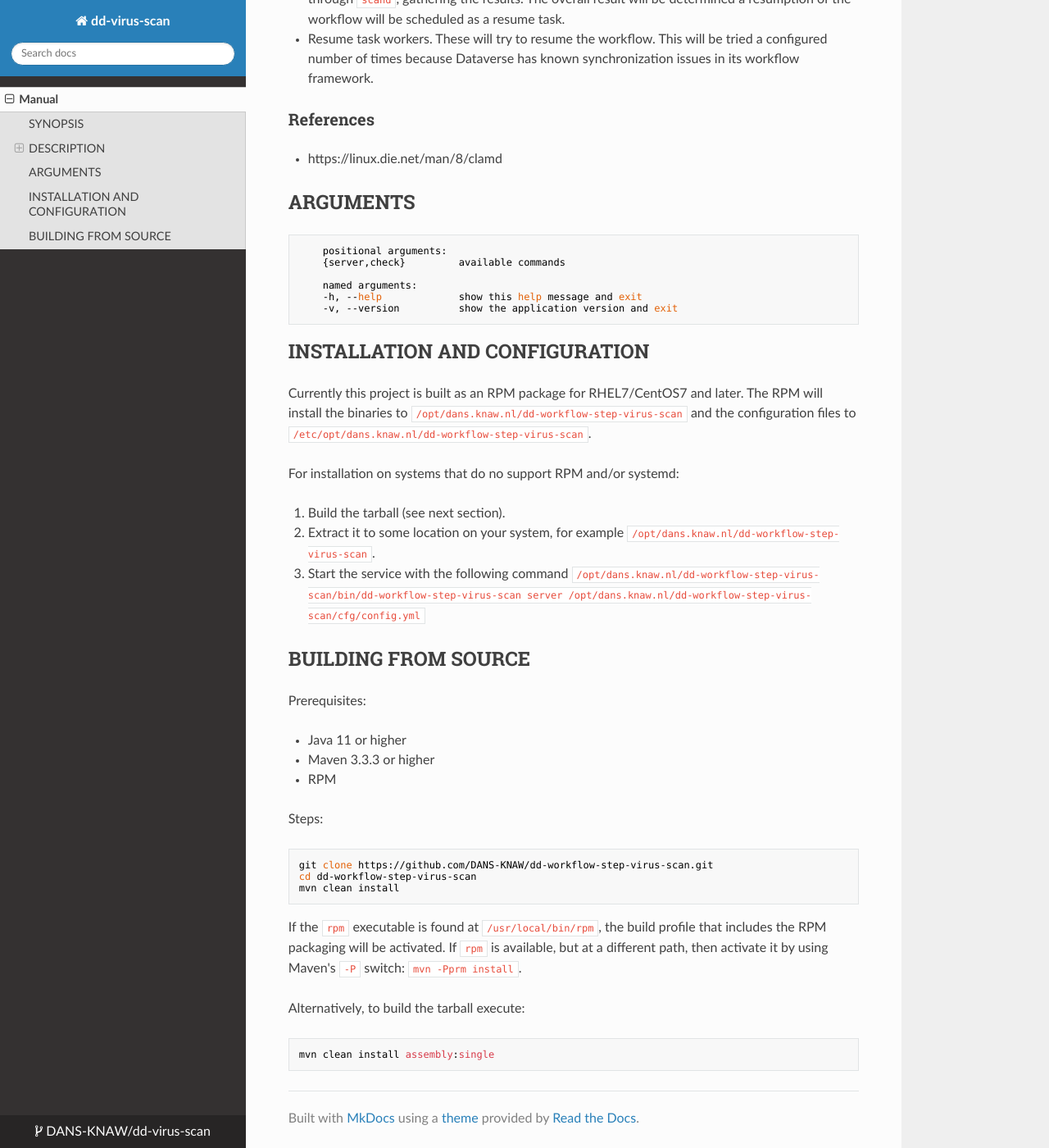
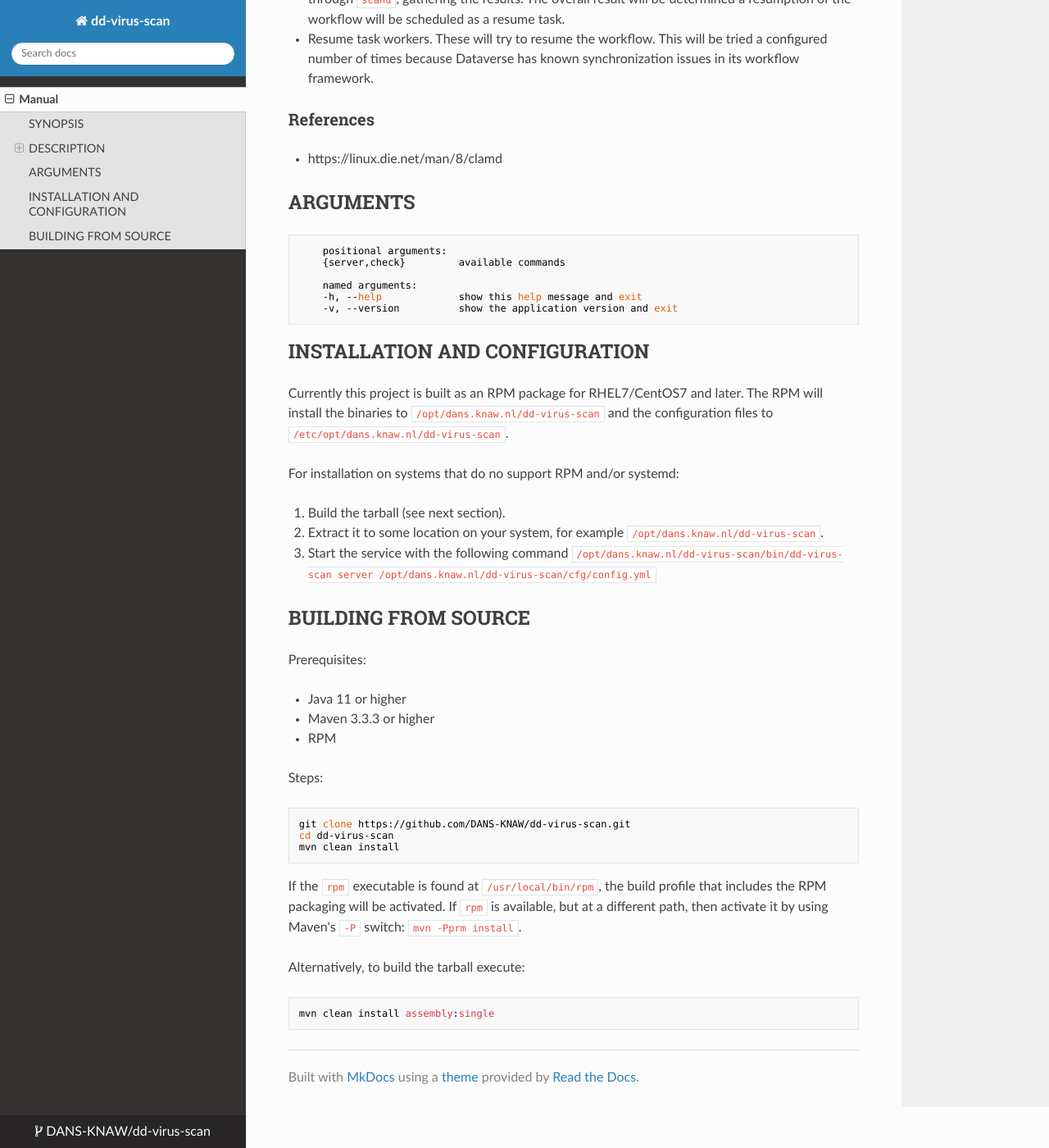
Before and after one commit to jo-pol/dd-virus-scan, an MkDocs documentation site: the page built from docs/index.md, in a window 1280 px wide and 1400 px high, scrolled down 608 px. Shown: the whole window at 82% size. Built offline with MkDocs 1.6.1, drawn with Linux system fonts in a browser that asks for light colours; nearby versions of some CDN libraries.

Commit message:
Renamed service to dd-virus-scan

````diff
--- a/docs/index.md
+++ b/docs/index.md
@@ -40,15 +40,15 @@ ARGUMENTS
 INSTALLATION AND CONFIGURATION
 ------------------------------
 Currently this project is built as an RPM package for RHEL7/CentOS7 and later. The RPM will install the binaries to
-`/opt/dans.knaw.nl/dd-workflow-step-virus-scan` and the configuration files to `/etc/opt/dans.knaw.nl/dd-workflow-step-virus-scan`.
+`/opt/dans.knaw.nl/dd-virus-scan` and the configuration files to `/etc/opt/dans.knaw.nl/dd-virus-scan`.
 
 For installation on systems that do no support RPM and/or systemd:
 
 1. Build the tarball (see next section).
-2. Extract it to some location on your system, for example `/opt/dans.knaw.nl/dd-workflow-step-virus-scan`.
+2. Extract it to some location on your system, for example `/opt/dans.knaw.nl/dd-virus-scan`.
 3. Start the service with the following command
    ```
-   /opt/dans.knaw.nl/dd-workflow-step-virus-scan/bin/dd-workflow-step-virus-scan server /opt/dans.knaw.nl/dd-workflow-step-virus-scan/cfg/config.yml
+   /opt/dans.knaw.nl/dd-virus-scan/bin/dd-virus-scan server /opt/dans.knaw.nl/dd-virus-scan/cfg/config.yml
    ```
 
 BUILDING FROM SOURCE
@@ -61,8 +61,8 @@ Prerequisites:
 
 Steps:
 
-    git clone https://github.com/DANS-KNAW/dd-workflow-step-virus-scan.git
-    cd dd-workflow-step-virus-scan
+    git clone https://github.com/DANS-KNAW/dd-virus-scan.git
+    cd dd-virus-scan
     mvn clean install
 
 If the `rpm` executable is found at `/usr/local/bin/rpm`, the build profile that includes the RPM packaging will be activated. If `rpm` is available, but at a
````
Also changed, not shown: 4 other files.
